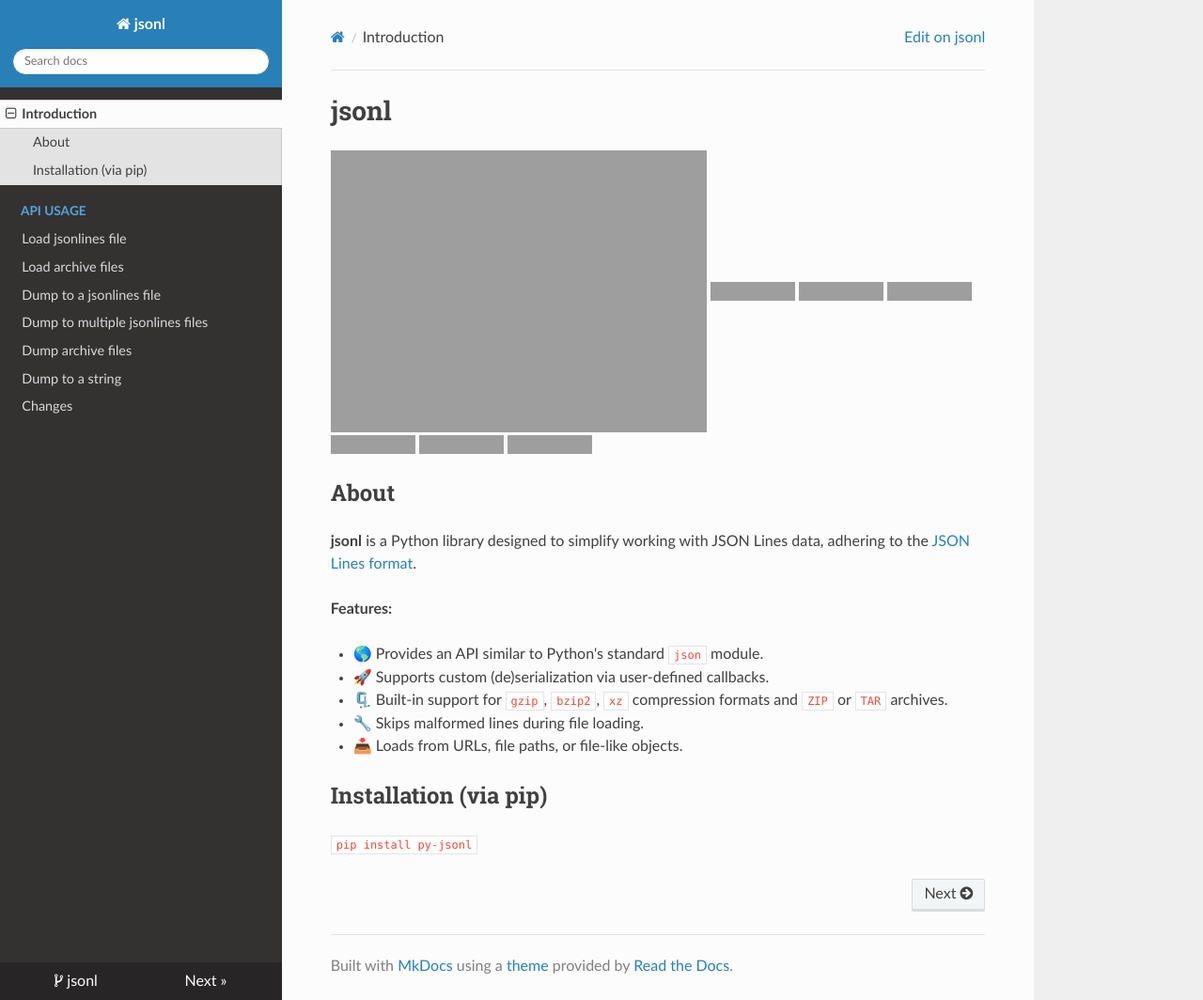
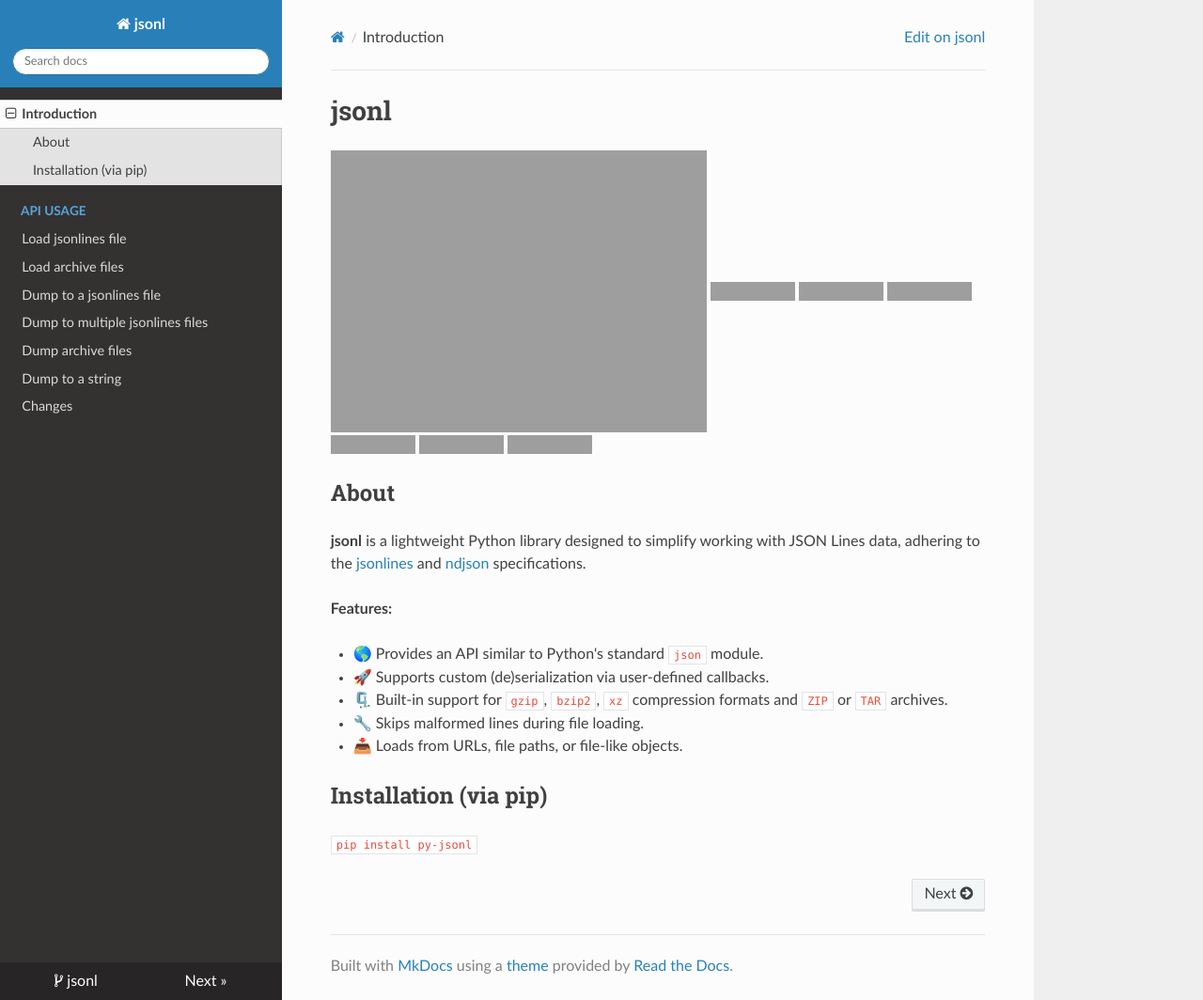
Before and after one commit to rmoralespp/jsonl, an MkDocs documentation site: the page built from docs/index.md, in a window 1280 px wide and 1064 px high, cut to the strip 0-1064 px from the top of the window. Shown: the whole strip at 94% size. Built offline with MkDocs 1.6.1, drawn with Linux system fonts in a browser that asks for light colours; nearby versions of some CDN libraries; grey boxes are pictures that could not be loaded.

```diff
--- a/docs/index.md
+++ b/docs/index.md
@@ -10,8 +10,8 @@
 
 ## About
 
-**jsonl** is a Python library designed to simplify working with JSON Lines data, adhering to
-the [JSON Lines format](https://jsonlines.org/).
+**jsonl** is a lightweight Python library designed to simplify working with JSON Lines data, adhering to
+the [jsonlines](https://jsonlines.org/) and [ndjson](https://github.com/ndjson/ndjson-spec) specifications.
 
 **Features:**
 
--- a/jsonl.py
+++ b/jsonl.py
@@ -1,3 +1,5 @@
+# -*- coding: utf-8 -*-
+
 """Useful functions for working with jsonlines data as described: https://jsonlines.org/."""
 
 __all__ = [
```
Also changed, not shown: CHANGELOG.md (+3 -0 lines), README.md (+1 -1 lines), docs/dump_archive.md (+2 -2 lines), mkdocs.yml (line endings or trailing spaces).
